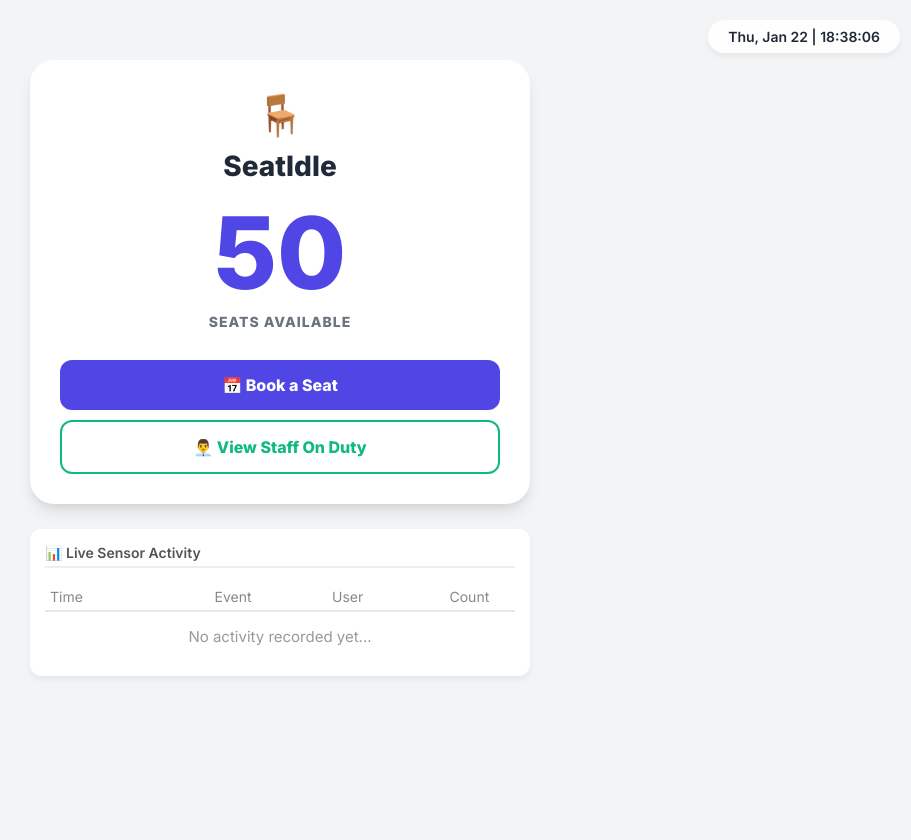
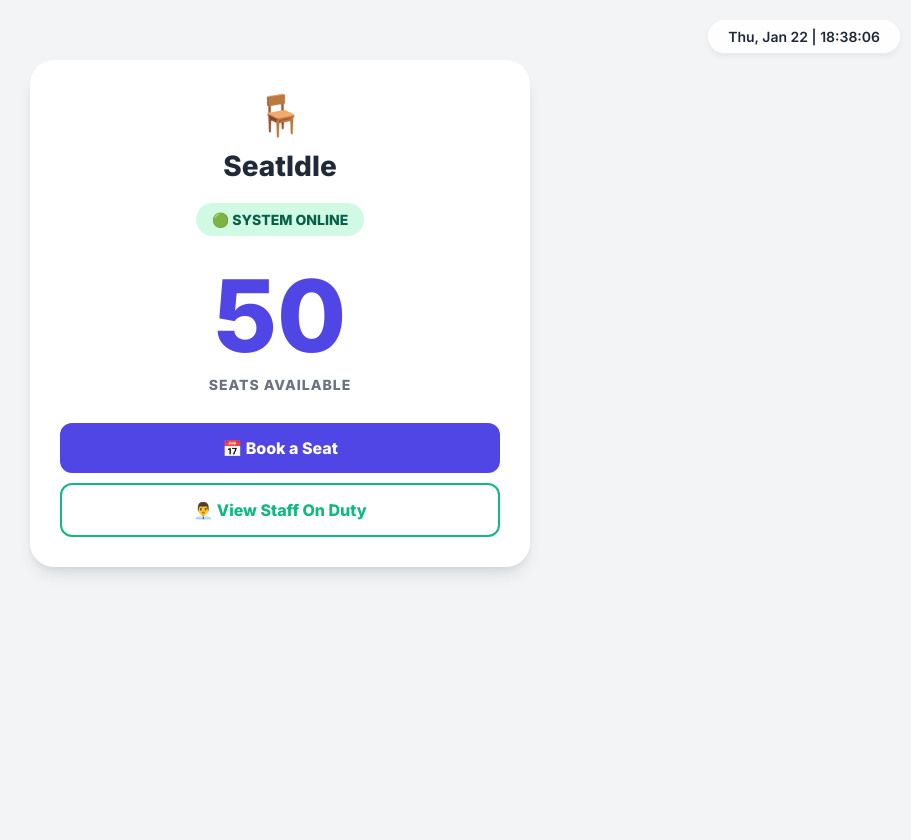
Before and after one commit to Genuuu/seatidle-app, a Flask app: page / in a window 1280 px wide. Shown: the whole page, without its empty margins (360-1271 px from the left). Run offline with Flask 3, Linux system fonts and the light colour scheme; data comes from the database, SQL or seed files in the repository; data that the repository does not hold is empty.

Commit message:
Removed the Live sensor dahsboard

```diff
--- a/my_flask_app/templates/dashboard.html
+++ b/my_flask_app/templates/dashboard.html
@@ -7,35 +7,6 @@
     <title>SeatIdle | Dashboard</title>
     <link rel="stylesheet" href="{{ url_for('static', filename='style.css') }}">
     <link href="https://fonts.googleapis.com/css2?family=Inter:wght@400;600;800&display=swap" rel="stylesheet">
-    <style>
-        /* New Styles for the Log Table */
-        .log-container {
-            margin-top: 20px;
-            background: white;
-            padding: 15px;
-            border-radius: 12px;
-            box-shadow: 0 4px 6px rgba(0,0,0,0.05);
-            text-align: left;
-        }
-        .log-header {
-            font-size: 14px;
-            font-weight: 600;
-            color: #555;
-            margin-bottom: 10px;
-            border-bottom: 2px solid #eee;
-            padding-bottom: 5px;
-        }
-        .log-table {
-            width: 100%;
-            border-collapse: collapse;
-            font-size: 13px;
-        }
-        .log-table th { text-align: left; color: #888; font-weight: 400; padding: 5px; }
-        .log-table td { padding: 8px 5px; border-bottom: 1px solid #f0f0f0; }
-        .badge-entry { color: #10b981; font-weight: bold; background: #d1fae5; padding: 2px 6px; border-radius: 4px; font-size: 11px; }
-        .badge-exit { color: #ef4444; font-weight: bold; background: #fee2e2; padding: 2px 6px; border-radius: 4px; font-size: 11px; }
-        .user-staff { color: #6366f1; font-weight: 600; }
-    </style>
 </head>
 <body>
 
@@ -46,6 +17,16 @@
     <div class="card center">
         <div style="font-size: 40px; margin-bottom: 10px;">🪑</div>
         <h1>SeatIdle</h1>
+
+        {% if system_status == 1 %}
+            <div style="background: #d1fae5; color: #065f46; padding: 8px 16px; border-radius: 50px; display: inline-block; font-weight: bold; font-size: 14px; margin-bottom: 20px;">
+                🟢 SYSTEM ONLINE
+            </div>
+        {% else %}
+            <div style="background: #fee2e2; color: #991b1b; padding: 8px 16px; border-radius: 50px; display: inline-block; font-weight: bold; font-size: 14px; margin-bottom: 20px;">
+                🔴 SYSTEM OFFLINE
+            </div>
+        {% endif %}
 
         {% if announcement %}
         <div class="announcement-bar">
@@ -60,45 +41,6 @@
         <a href="/staff" class="btn btn-secondary">👨‍💼 View Staff On Duty</a>
     </div>
 
-    <div class="log-container">
-        <div class="log-header">📊 Live Sensor Activity</div>
-        <table class="log-table">
-            <thead>
-                <tr>
-                    <th width="35%">Time</th>
-                    <th width="25%">Event</th>
-                    <th width="25%">User</th>
-                    <th width="15%">Count</th>
-                </tr>
-            </thead>
-            <tbody>
-                {% for log in logs %}
-                <tr>
-                    <td style="color:#666;">{{ log.timestamp.split(' ')[1] }}</td>
-
-                    <td>
-                        <span class="{{ 'badge-entry' if log.event_type == 'ENTRY' else 'badge-exit' }}">
-                            {{ log.event_type }}
-                        </span>
-                    </td>
-
-                    <td class="{{ 'user-staff' if log.user_type == 'STAFF' else '' }}">
-                        {{ log.user_type }}
-                    </td>
-
-                    <td style="font-weight:bold;">{{ log.occupancy }}</td>
-                </tr>
-                {% else %}
-                <tr>
-                    <td colspan="4" style="text-align:center; padding: 15px; color: #999;">
-                        No activity recorded yet...
-                    </td>
-                </tr>
-                {% endfor %}
-            </tbody>
-        </table>
-    </div>
-
 </div>
 
 </body>
```
